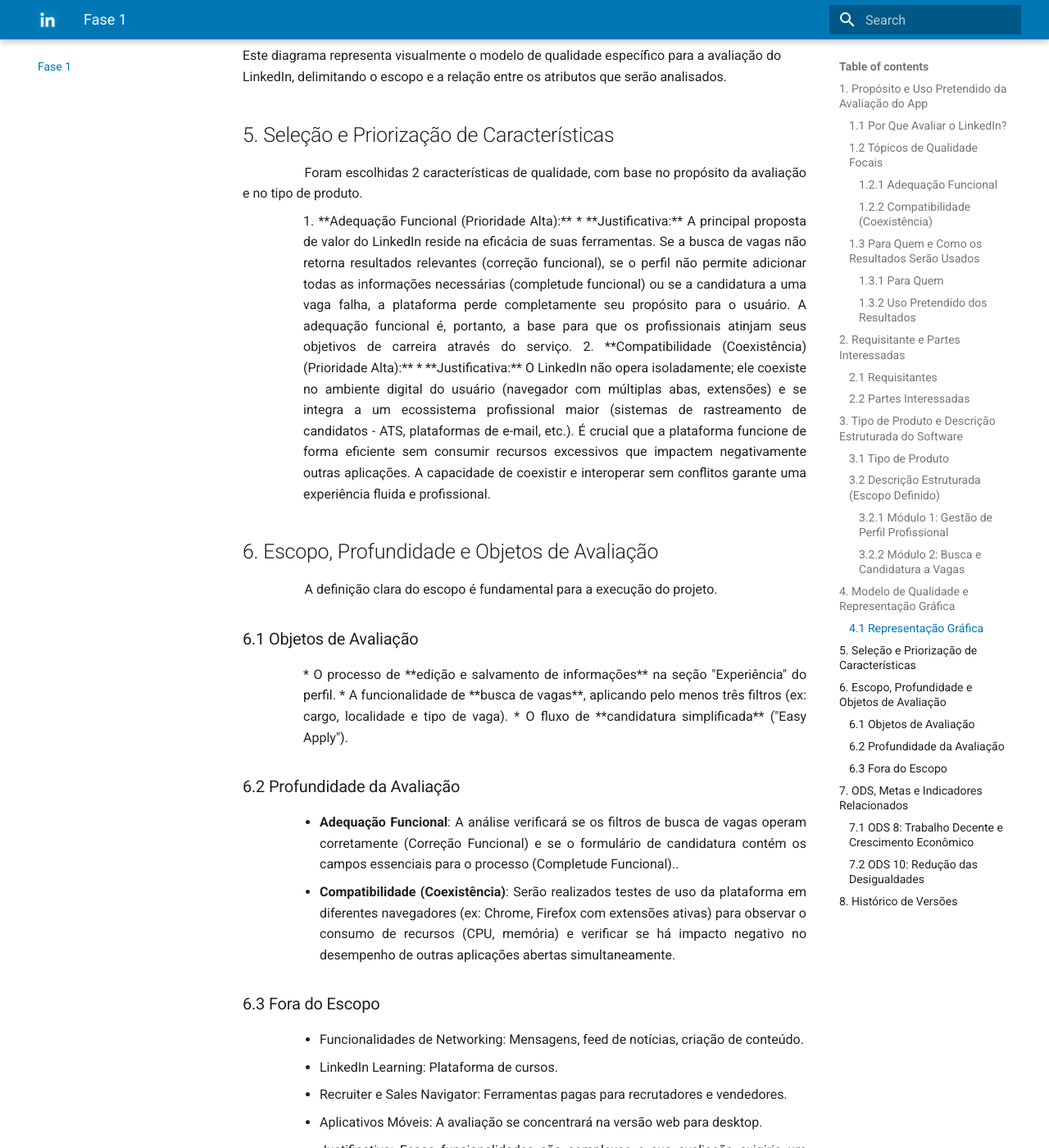
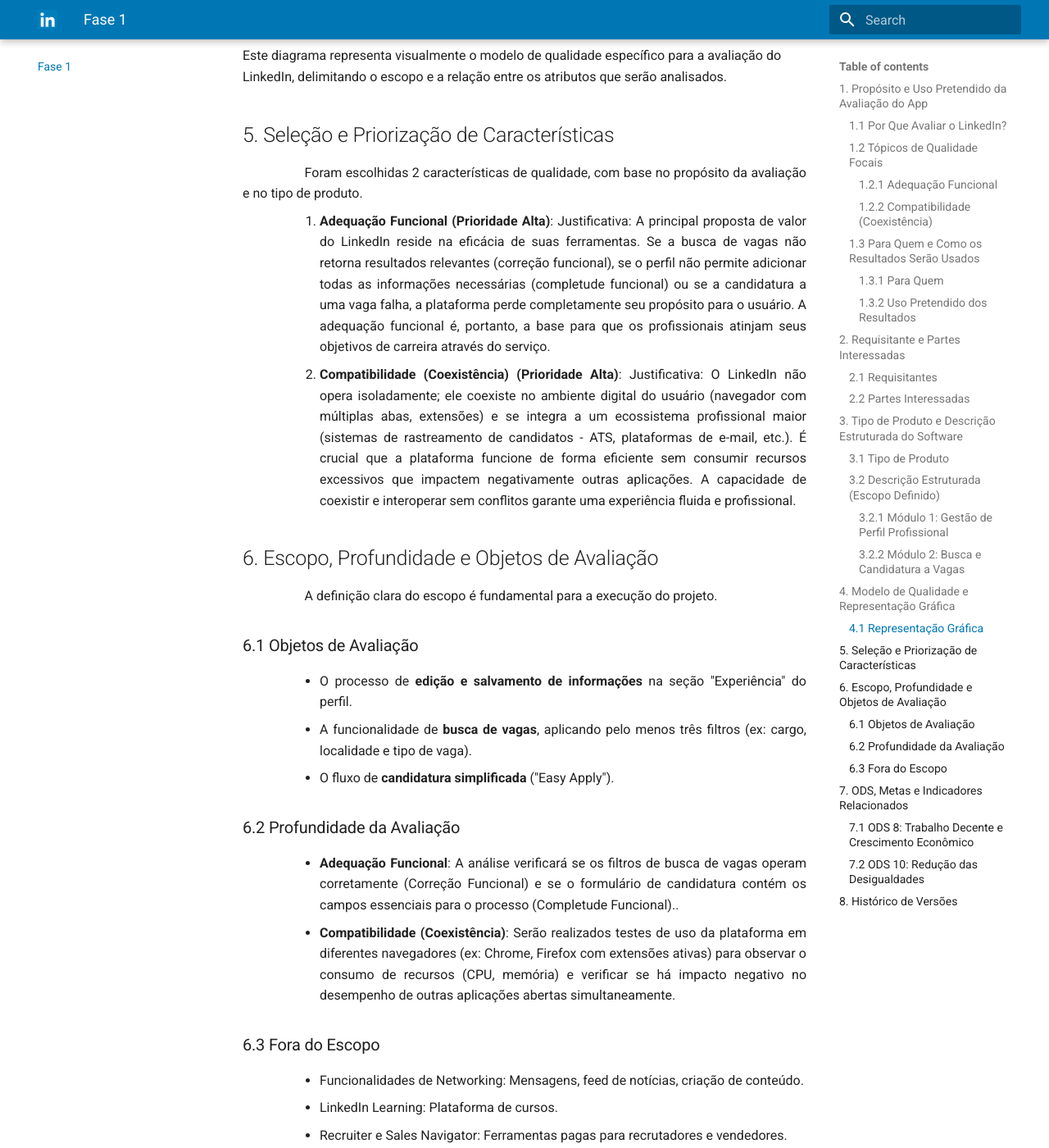
Before and after one commit to FCTE-Qualidade-de-Software-1/2025-2_T02_ELIZABETH-FRIEDMAN, an MkDocs documentation site: the page built from docs/fase1/fase1.md, in a window 1280 px wide and 1400 px high, scrolled down 5258 px. Shown: the whole window at 82% size. Built offline with MkDocs 1.6.1 and Material for MkDocs 9.7.7, drawn with Linux system fonts in a browser that asks for light colours; some of the changed text lies outside the part shown.

Commit message:
fix: corrige formatação do documento da fase 1

```diff
--- a/docs/fase1/fase1.md
+++ b/docs/fase1/fase1.md
@@ -152,11 +152,10 @@
 
 <ol style="text-align: justify; padding-left: 4em; margin-top: 0.5em;">
 
-1. **Adequação Funcional (Prioridade Alta):**
-    * **Justificativa:** A principal proposta de valor do LinkedIn reside na eficácia de suas ferramentas. Se a busca de vagas não retorna resultados relevantes (correção funcional), se o perfil não permite adicionar todas as informações necessárias (completude funcional) ou se a candidatura a uma vaga falha, a plataforma perde completamente seu propósito para o usuário. A adequação funcional é, portanto, a base para que os profissionais atinjam seus objetivos de carreira através do serviço.
+<li><b>Adequação Funcional (Prioridade Alta)</b>:
+Justificativa: A principal proposta de valor do LinkedIn reside na eficácia de suas ferramentas. Se a busca de vagas não retorna resultados relevantes (correção funcional), se o perfil não permite adicionar todas as informações necessárias (completude funcional) ou se a candidatura a uma vaga falha, a plataforma perde completamente seu propósito para o usuário. A adequação funcional é, portanto, a base para que os profissionais atinjam seus objetivos de carreira através do serviço.
 
-2. **Compatibilidade (Coexistência) (Prioridade Alta):**
-    * **Justificativa:** O LinkedIn não opera isoladamente; ele coexiste no ambiente digital do usuário (navegador com múltiplas abas, extensões) e se integra a um ecossistema profissional maior (sistemas de rastreamento de candidatos - ATS, plataformas de e-mail, etc.). É crucial que a plataforma funcione de forma eficiente sem consumir recursos excessivos que impactem negativamente outras aplicações. A capacidade de coexistir e interoperar sem conflitos garante uma experiência fluida e profissional.
+<li><b>Compatibilidade (Coexistência) (Prioridade Alta)</b>: Justificativa: O LinkedIn não opera isoladamente; ele coexiste no ambiente digital do usuário (navegador com múltiplas abas, extensões) e se integra a um ecossistema profissional maior (sistemas de rastreamento de candidatos - ATS, plataformas de e-mail, etc.). É crucial que a plataforma funcione de forma eficiente sem consumir recursos excessivos que impactem negativamente outras aplicações. A capacidade de coexistir e interoperar sem conflitos garante uma experiência fluida e profissional.
 
 </ol>
 
@@ -170,9 +169,9 @@
 ### 6.1 Objetos de Avaliação
 
 <ul style="text-align: justify; padding-left: 4em; margin-top: 0.5em;">
-* O processo de **edição e salvamento de informações** na seção "Experiência" do perfil.
-* A funcionalidade de **busca de vagas**, aplicando pelo menos três filtros (ex: cargo, localidade e tipo de vaga).
-* O fluxo de **candidatura simplificada** ("Easy Apply").
+<li>O processo de <b>edição e salvamento de informações</b> na seção "Experiência" do perfil.
+<li>A funcionalidade de <b>busca de vagas</b>, aplicando pelo menos três filtros (ex: cargo, localidade e tipo de vaga).
+<li>O fluxo de <b>candidatura simplificada</b> ("Easy Apply").
 </ul>
 
 
@@ -205,17 +204,21 @@
 
 <ul style="text-align: justify; padding-left: 4em; margin-top: 0.5em;">
 <li>Justificativa do Vínculo: O LinkedIn é uma ferramenta global que visa promover o emprego pleno e produtivo. Ele conecta diretamente profissionais a oportunidades de trabalho, facilitando o acesso ao mercado e fomentando o crescimento econômico.
-<li>Metas Associadas:
-        <li>Meta 8.5: "Até 2030, alcançar o emprego pleno e produtivo e trabalho decente para todas as mulheres e homens, inclusive para os jovens e as pessoas com deficiência, e remuneração igual para trabalho de igual valor."
-        <li>Meta 8.6: "Até 2020, reduzir substancialmente a proporção de jovens sem emprego, educação ou formação."
+<li><b>Metas Associadas</b>:
+<ul style="text-align: justify; padding-left: 4em; margin-top: 0.5em;">
+    <li>Meta 8.5: "Até 2030, alcançar o emprego pleno e produtivo e trabalho decente para todas as mulheres e homens, inclusive para os jovens e as pessoas com deficiência, e remuneração igual para trabalho de igual valor."
+    <li>Meta 8.6: "Até 2020, reduzir substancialmente a proporção de jovens sem emprego, educação ou formação."
+</ul>
 </ul>
 
 ### 7.2 ODS 10: Redução das Desigualdades
 
 <ul style="text-align: justify; padding-left: 4em; margin-top: 0.5em;">
 <li>Justificativa do Vínculo: Ao democratizar o acesso a vagas de emprego em diferentes regiões e setores, o LinkedIn tem o potencial de reduzir desigualdades de oportunidades, permitindo que talentos de diversas origens sejam encontrados por empresas globais.
-    <li>Meta Associada:*
+    <li><b>Meta Associada</b>:
+<ul style="text-align: justify; padding-left: 4em; margin-top: 0.5em;">
         <li>Meta 10.2: "Até 2030, empoderar e promover a inclusão social, econômica e política de todos, independentemente da idade, gênero, deficiência, raça, etnia, origem, religião, condição econômica ou outra."
+</ul>
 </ul>
 
 ## 8. Histórico de Versões
```
Also changed, not shown: other parts of docs/fase1/fase1.md (+2 -1 lines).
